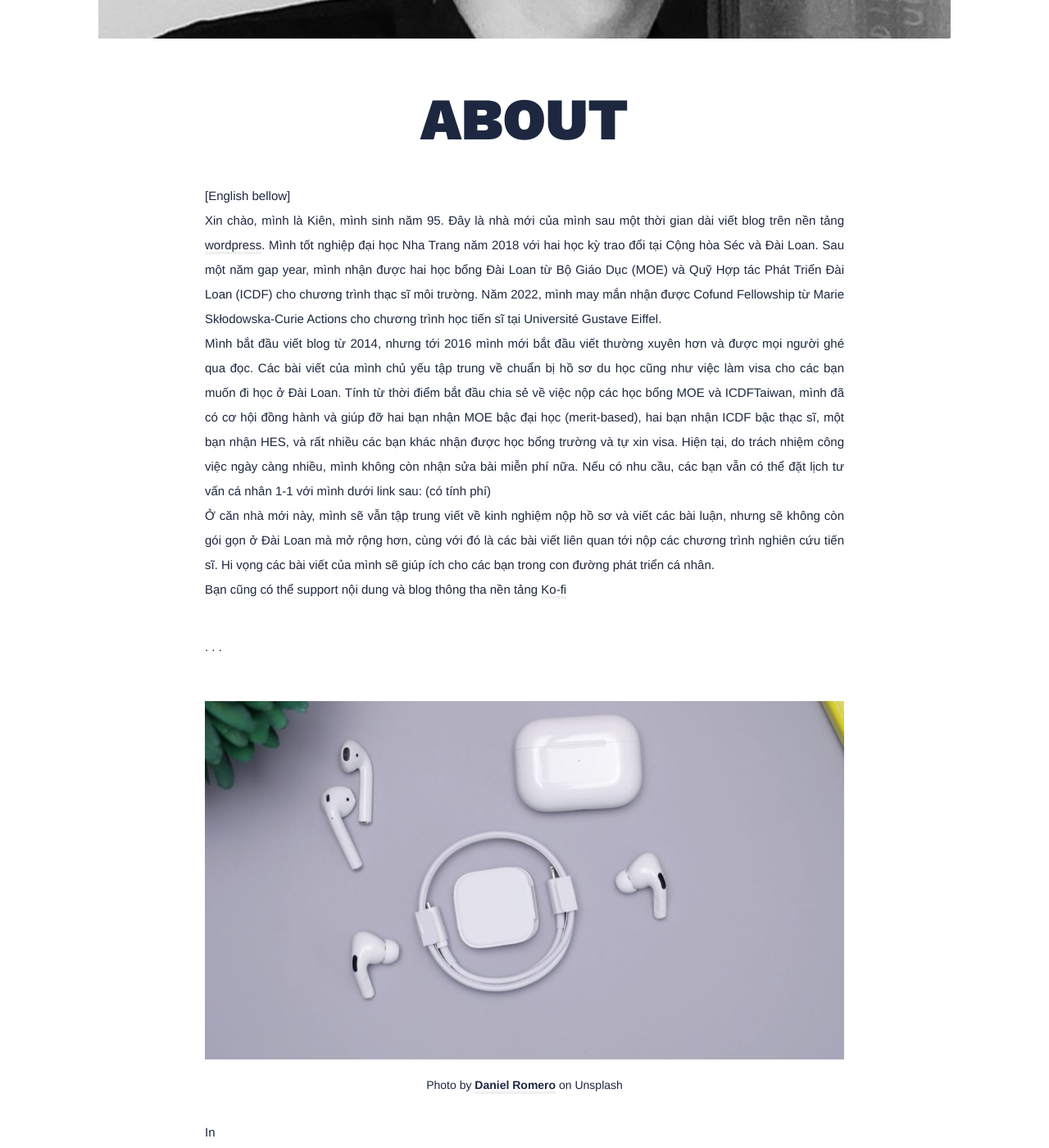
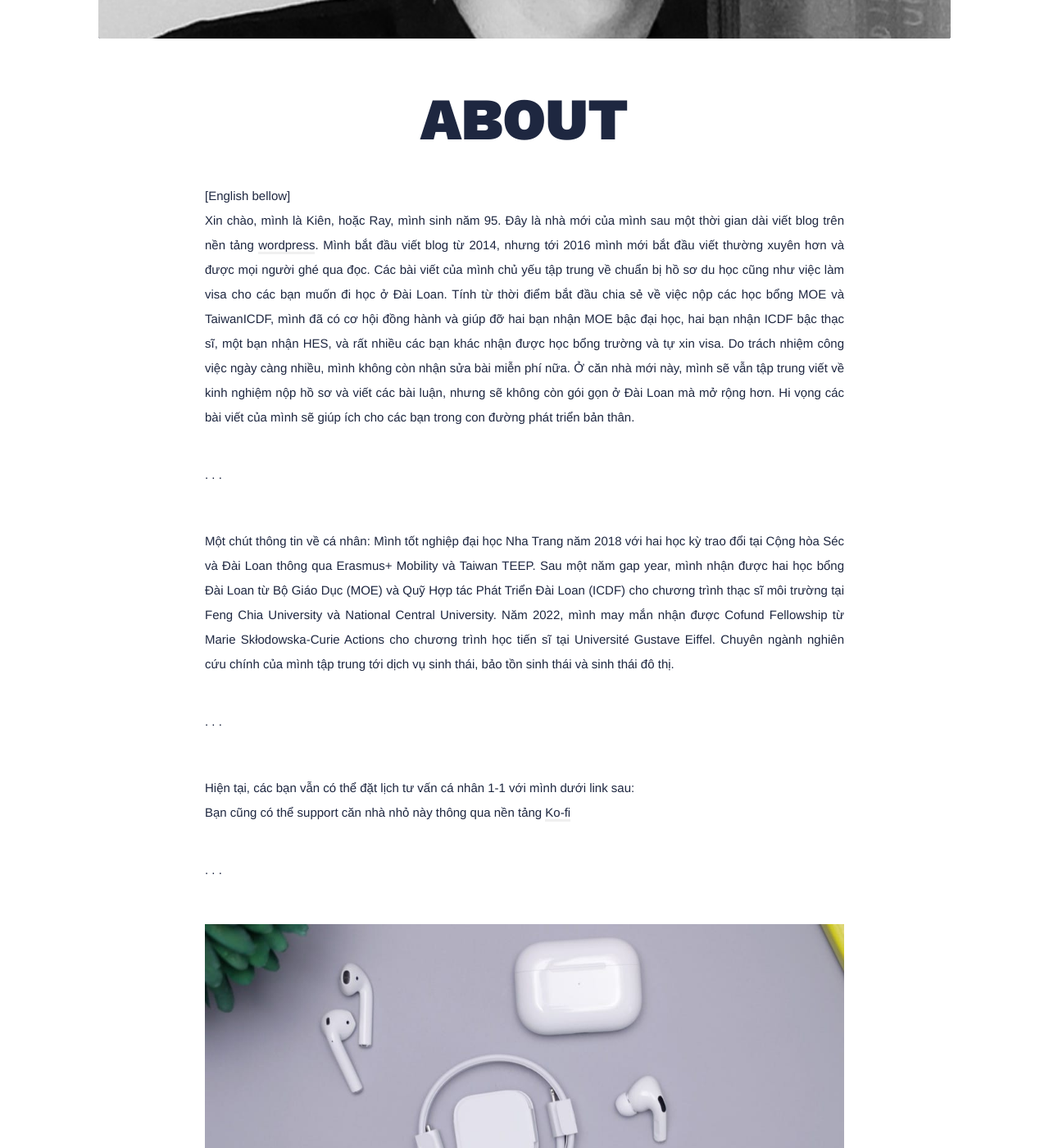
Before and after one commit to ray-ers/ray-ers.github.io, a Jekyll site: the page built from _pages/about.md, in a window 1280 px wide and 1400 px high, scrolled down 693 px. Shown: the whole window at 82% size. Built offline with Jekyll 4.4.1, drawn with Linux system fonts in a browser that asks for light colours; nearby versions of some CDN libraries.

Commit message:
Update about.md

```diff
--- a/_pages/about.md
+++ b/_pages/about.md
@@ -10,31 +10,22 @@ image: '/images/01-1.jpg'
  [English bellow]
 </div>
 
- <div align="justify">
+<div align="justify">
 
-Xin chào, mình là Kiên, mình sinh năm 95. Đây là nhà mới của mình sau một thời gian dài viết blog trên nền tảng <a href="www.eldlrjn.wordpress.com">wordpress</a>. Mình tốt nghiệp đại học Nha Trang năm 2018 với hai học kỳ trao đổi tại Cộng hòa Séc và Đài Loan. Sau một năm gap year, mình nhận được hai học bổng Đài Loan từ Bộ Giáo Dục (MOE) và Quỹ Hợp tác Phát Triển Đài Loan (ICDF) cho chương trình thạc sĩ môi trường. Năm 2022, mình may mắn nhận được Cofund Fellowship từ Marie Skłodowska-Curie Actions cho chương trình học tiến sĩ tại Université Gustave Eiffel.
+Xin chào, mình là Kiên, hoặc Ray, mình sinh năm 95. Đây là nhà mới của mình sau một thời gian dài viết blog trên nền tảng <a href="www.eldlrjn.wordpress.com">wordpress</a>. Mình bắt đầu viết blog từ 2014, nhưng tới 2016 mình mới bắt đầu viết thường xuyên hơn và được mọi người ghé qua đọc. Các bài viết của mình chủ yếu tập trung về chuẩn bị hồ sơ du học cũng như việc làm visa cho các bạn muốn đi học ở Đài Loan. Tính từ thời điểm bắt đầu chia sẻ về việc nộp các học bổng MOE và TaiwanICDF, mình đã có cơ hội đồng hành và giúp đỡ hai bạn nhận MOE bậc đại học, hai bạn nhận ICDF bậc thạc sĩ, một bạn nhận HES, và rất nhiều các bạn khác nhận được học bổng trường và tự xin visa. Do trách nhiệm công việc ngày càng nhiều, mình không còn nhận sửa bài miễn phí nữa. Ở căn nhà mới này, mình sẽ vẫn tập trung viết về kinh nghiệm nộp hồ sơ và viết các bài luận, nhưng sẽ không còn gói gọn ở Đài Loan mà mở rộng hơn. Hi vọng các bài viết của mình sẽ giúp ích cho các bạn trong con đường phát triển bản thân.
 
 </div>
 
-
+***
  <div align="justify">
 
-Mình bắt đầu viết blog từ 2014, nhưng tới 2016 mình mới bắt đầu viết thường xuyên hơn và được mọi người ghé qua đọc. Các bài viết của mình chủ yếu tập trung về chuẩn bị hồ sơ du học cũng như việc làm visa cho các bạn muốn đi học ở Đài Loan. Tính từ thời điểm bắt đầu chia sẻ về việc nộp các học bổng MOE và ICDFTaiwan, mình đã có cơ hội đồng hành và giúp đỡ hai bạn nhận MOE bậc đại học (merit-based), hai bạn nhận ICDF bậc thạc sĩ, một bạn nhận HES, và rất nhiều các bạn khác nhận được học bổng trường và tự xin visa. Hiện tại, do trách nhiệm công việc ngày càng nhiều, mình không còn nhận sửa bài miễn phí nữa. Nếu có nhu cầu, các bạn vẫn có thể đặt lịch tư vấn cá nhân 1-1 với mình dưới link sau: (có tính phí)
+Một chút thông tin về cá nhân: Mình tốt nghiệp đại học Nha Trang năm 2018 với hai học kỳ trao đổi tại Cộng hòa Séc và Đài Loan thông qua Erasmus+ Mobility và Taiwan TEEP. Sau một năm gap year, mình nhận được hai học bổng Đài Loan từ Bộ Giáo Dục (MOE) và Quỹ Hợp tác Phát Triển Đài Loan (ICDF) cho chương trình thạc sĩ môi trường tại Feng Chia University và National Central University. Năm 2022, mình may mắn nhận được Cofund Fellowship từ Marie Skłodowska-Curie Actions cho chương trình học tiến sĩ tại Université Gustave Eiffel. Chuyên ngành nghiên cứu chính của mình tập trung tới dịch vụ sinh thái, bảo tồn sinh thái và sinh thái đô thị.
 
 </div>
 
-
-<div align="justify">
-
-Ở căn nhà mới này, mình sẽ vẫn tập trung viết về kinh nghiệm nộp hồ sơ và viết các bài luận, nhưng sẽ không còn gói gọn ở Đài Loan mà mở rộng hơn, cùng với đó là các bài viết liên quan tới nộp các chương trình nghiên cứu tiến sĩ. Hi vọng các bài viết của mình sẽ giúp ích cho các bạn trong con đường phát triển cá nhân.
-
-</div>
-
-
-<div align="justify">
-
-  Bạn cũng có thể support nội dung và blog thông tha nền tảng <a href="[www.eldlrjn.wordpress.com](https://ko-fi.com/kienphamtrung)">Ko-fi</a>
-</div>
+***
+<div align="justify"> Hiện tại, các bạn vẫn có thể đặt lịch tư vấn cá nhân 1-1 với mình dưới link sau: </div>
+<div align="justify"> Bạn cũng có thể support căn nhà nhỏ này thông qua nền tảng <a href="[www.eldlrjn.wordpress.com](https://ko-fi.com/kienphamtrung)">Ko-fi</a> </div>
 
 ***
 
```
